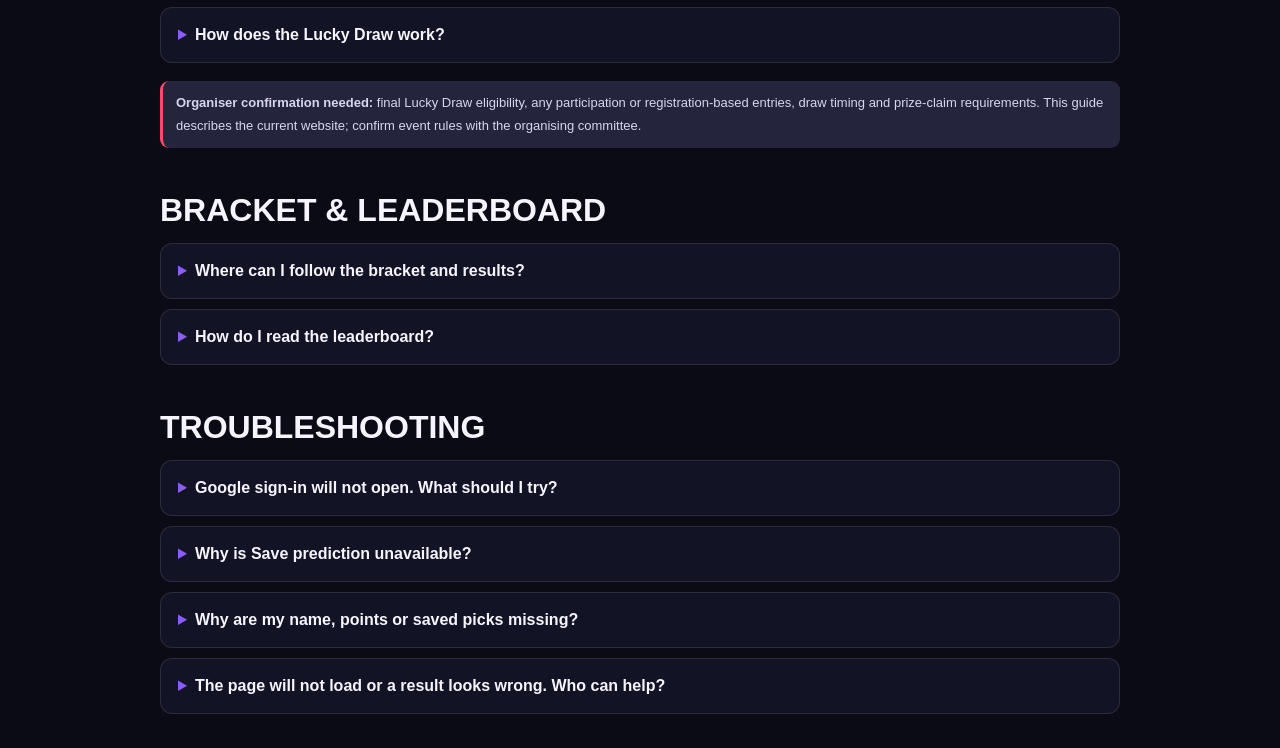
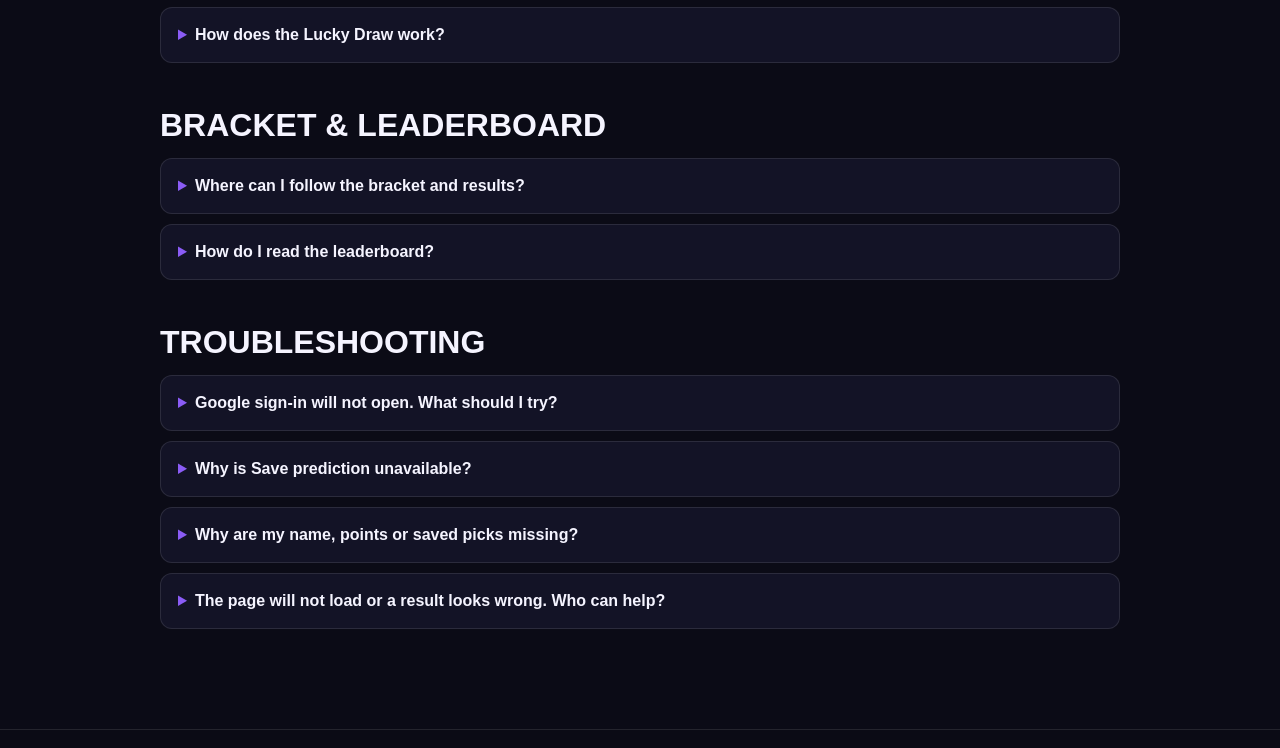
Before and after one commit to GDGoC-USM/gamefest-tetrio-2026, a plain HTML site: page public/faq.html in a window 1280 px wide. Shown: the part 1769-2517 px from the top of the page. Drawn offline with Linux system fonts and the light colour scheme; a web font is replaced by a local one.

Commit message:
fix: remove internal organiser notice from FAQ

```diff
--- a/public/faq.html
+++ b/public/faq.html
@@ -279,12 +279,6 @@
         </div>
       </details>
 
-      <aside class="notice faq-policy-note" aria-label="Organiser confirmation needed">
-        <strong>Organiser confirmation needed:</strong>
-        final Lucky Draw eligibility, any participation or registration-based entries, draw timing
-        and prize-claim requirements. This guide describes the current website; confirm event rules
-        with the organising committee.
-      </aside>
     </section>
 
     <!-- RESULTS -->
```
